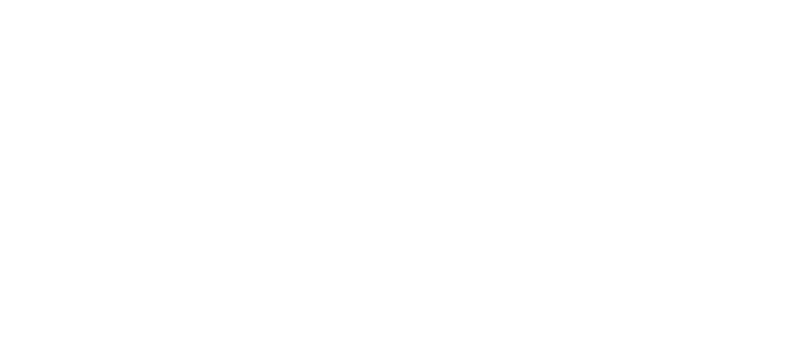
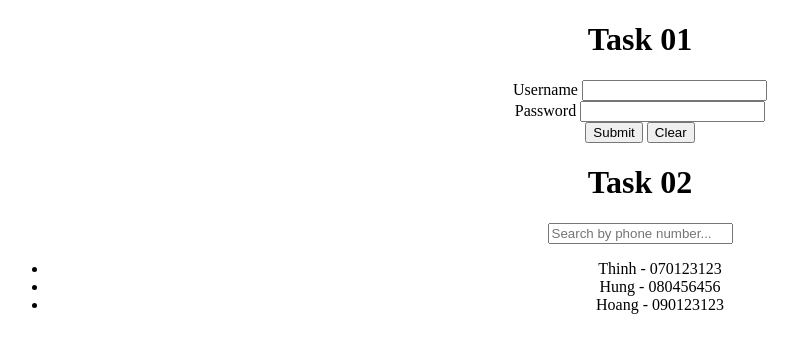
Before and after one commit to hauphvn/html-css-first, a website: page views/event-listener.html in a window 1280 px wide. Shown: the whole page, without its empty margins (0-798 px from the left). Drawn offline with Linux system fonts and the light colour scheme.

Commit message:
done event listener

```diff
--- a/views/event-listener.html
+++ b/views/event-listener.html
@@ -5,6 +5,103 @@
     <title>Even Listener</title>
 </head>
 <body>
+<div class="container" style="text-align: center">
+    <div class="row">
+        <h1>Task 01</h1>
+        <div class="col-sm-12 col-md-12">
+            <form id="loginForm">
+                <div>
+                    <label for="username">Username</label>
+                    <input type="text" id="username">
+                </div>
 
+                <div>
+                    <label for="password">Password</label>
+                    <input type="password" id="password">
+                </div>
+
+                <div>
+                    <button type="submit">Submit</button>
+                    <button type="button" id="clearButton">Clear</button>
+                </div>
+            </form>
+        </div>
+    </div>
+
+    <div class="row">
+        <h1>Task 02</h1>
+        <div class="col-sm-12 col-md-12">
+            <input id="searchInput" type="text" placeholder="Search by phone number...">
+            <ul id="userList"></ul>
+        </div>
+    </div>
+</div>
+
+<script type="text/javascript">
+
+    //Task 01
+    // Viết code sao cho khi nhấn nút clear,
+    // nội dung của toàn bộ các field trong
+    // form có id là `loginForm` sẽ bị xoá (reset)
+    // Gợi ý: form element có method reset()
+    // dùng để xoá toàn bộ nội dung
+    // Tham khảo: https://developer.mozilla.org/en-US/docs/Web/API/HTMLFormElement
+    let ipUsername = document.getElementById('username');
+    let ipPassword = document.getElementById('password');
+    let btnClear = document.getElementById('clearButton');
+    let formLogin = document.getElementById('loginForm');
+    btnClear.addEventListener('click',reset);
+
+    function reset(){
+        formLogin.reset();
+    }
+
+    //Task 02
+    var users = [
+        {
+            name: 'Thinh',
+            phone: '070123123'
+        },
+        {
+            name: 'Hung',
+            phone: '080456456'
+        },
+        {
+            name: 'Hoang',
+            phone: '090123123'
+        }
+    ];
+    var userList = document.getElementById('userList');
+    var searchInput = document.getElementById('searchInput');
+
+    function render(users){
+        let liUsers = users.map(function (item) {
+            return '<li>'+item.name+' - '+item.phone+'</li>';
+        });
+        userList.innerHTML = liUsers.join('');
+    }
+    render(users);
+
+    searchInput.addEventListener('keyup', function(event) {
+        // sự kiện 'change' chỉ xảy ra khi input bị mất focus
+        // sử dụng sự kiện keyup để tìm kiếm người dùng có
+        // số điện thoại khớp với nội dung tìm kiếm.
+        // Gợi ý:
+        // - biến value dưới đây là giá trị của input tại
+        // thời điểm gõ phím
+        // - sử dụng array.filter và string.indexOf để lọc
+        // users array, trả về những phần tử có số điện
+        // thoại chứa string lưu trong biến `value`
+        // Sử dụng Chrome Developer Tools để xem giá trị
+        // hiển thị ra sau mỗi lần gõ
+        var value = searchInput.value;
+        let resultSearch = users.filter(function(item){
+            if (item.phone.indexOf(value) !== -1){
+                return item;
+            }
+        });
+        render(resultSearch);
+    });
+</script>
 </body>
 </html>
```
Also changed, not shown: index.html (+1 -1 lines).
